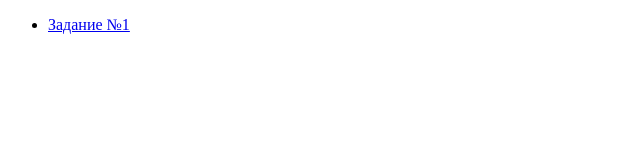
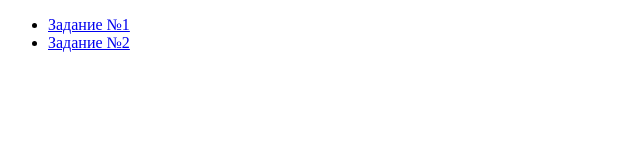
Before and after one commit to stanisurav/JavaScript, a plain HTML site: page www/lab1/index.html in a window 1280 px wide. Shown: the whole page, without its empty margins (0-640 px from the left). Drawn offline with Linux system fonts and the light colour scheme.

Commit message:
Добавление ссылки на задание №2

```diff
--- a/www/lab1/index.html
+++ b/www/lab1/index.html
@@ -8,7 +8,7 @@
   <body>
     <ul id="nav">
         <li><a href="Lab1.html">Задание №1</a></li>
-
+        <li><a href="Lab2.html">Задание №2</a></li>
     </ul>
   </body>
 </html>
```
